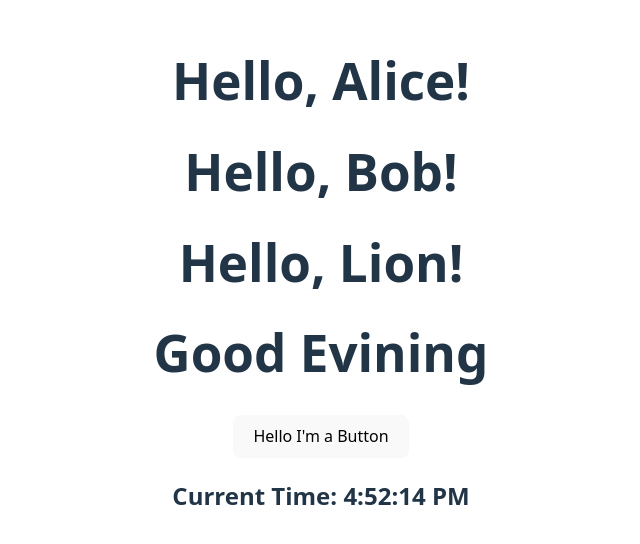
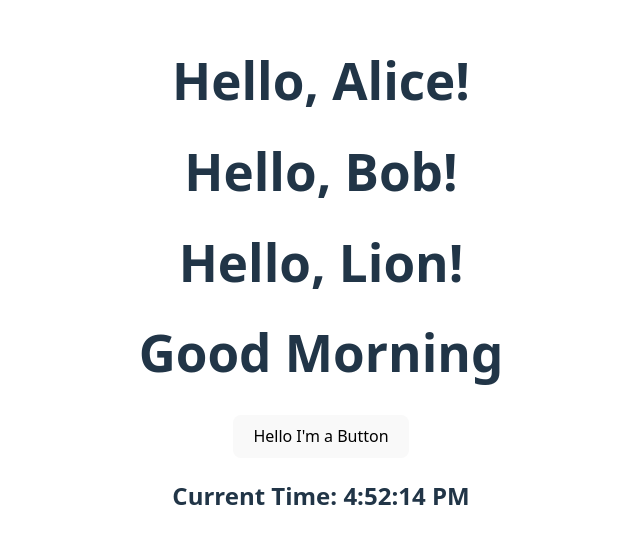
Before and after one commit to NayamulNirob/React_Related, a React (Vite) app in the folder vite-react/: page / in a window 1280 px wide. Shown: the part 124-668 px from the top of the page, without its empty margins (319-959 px from the left). Built offline with nearby package versions, Linux system fonts and the light colour scheme.

Commit message:
refactor: update props in Greeting and Showalert components for consistency

```diff
--- a/vite-react/src/App.jsx
+++ b/vite-react/src/App.jsx
@@ -27,8 +27,8 @@ function App() {
   // {
   //   showalert(!istrue, "Good Evening! Hope you had a nice day!");
   // }
-  <Showalert isMorning={istrue} message="Good Morning! Have a great day!" />;
-  <Showalert isMorning={!istrue} message="Good Evening! Hope you had a nice day!" />;
+  <Showalert istrue={istrue} message="Good Morning! Have a great day!" />;
+  <Showalert istrue={!istrue} message="Good Evening! Hope you had a nice day!" />;
 
   return (
     <div>
@@ -36,7 +36,7 @@ function App() {
       <WelcomeMessage name="Bob"/>
       <WelcomeMessage name ="Lion"/>
       {/* {greeting(istrue)} */}
-      <Greeting isMorning={istrue} />
+      <Greeting istrue={istrue} />
       <MyButton />
       <h2>Current Time: {now.toLocaleTimeString()}</h2>
     </div>
--- a/vite-react/src/Greeting.jsx
+++ b/vite-react/src/Greeting.jsx
@@ -1,5 +1,5 @@
-function Greeting({ isMorning }) {
-  return <h1>{isMorning ? "Good Morning" : "Good Evining"}</h1>;
+function Greeting(istrue) {
+  return <h1>{istrue ? "Good Morning" : "Good Evining"}</h1>;
 }
 
 export default Greeting;
--- a/vite-react/src/ShowAlart.jsx
+++ b/vite-react/src/ShowAlart.jsx
@@ -1,6 +1,7 @@
-function Showalert(condition, message) {
+function Showalert({condition, message}) {
   if (condition) {
     return alert(message);
   }
+    return null; // Return null if condition is false, no alert shown
 }
 export default Showalert;
```
